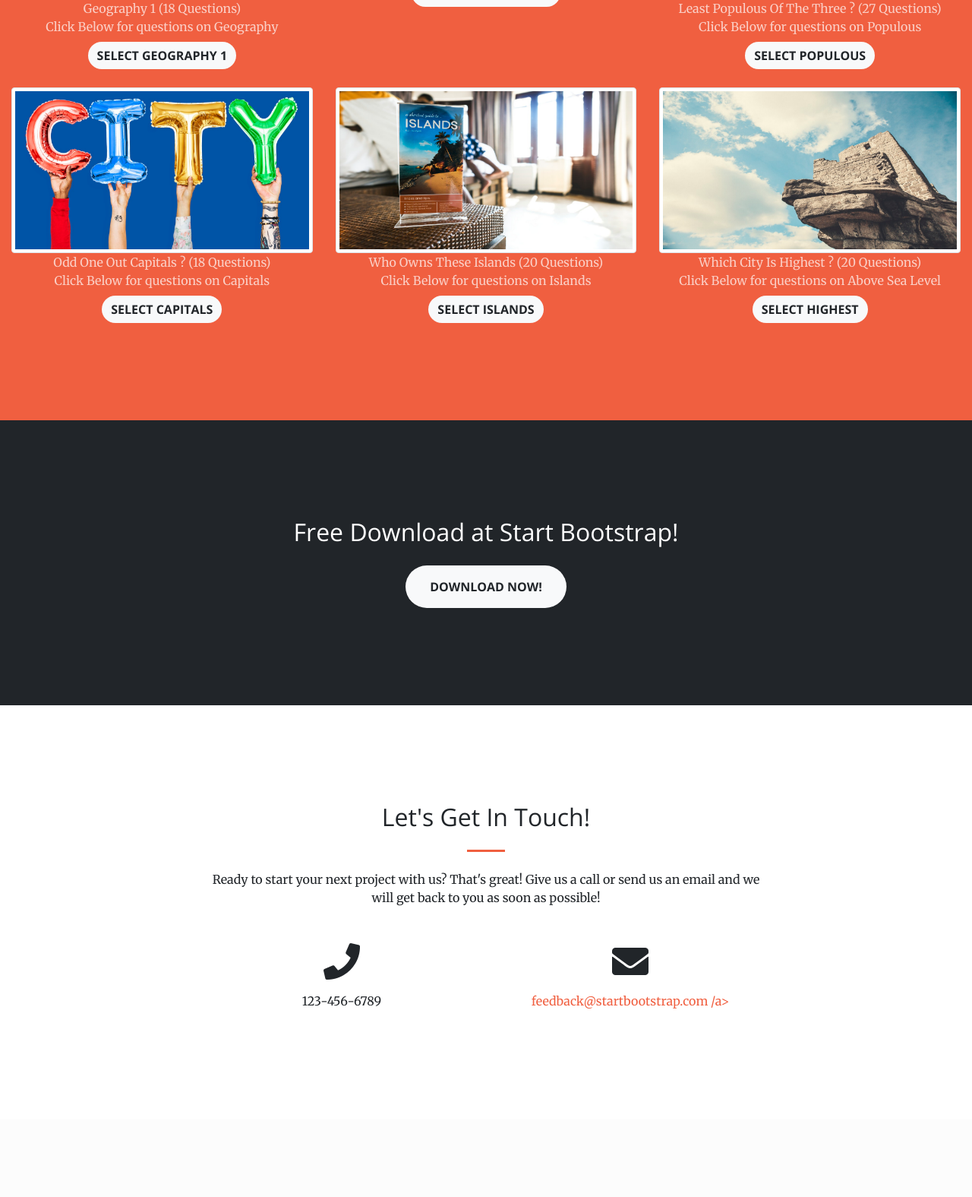
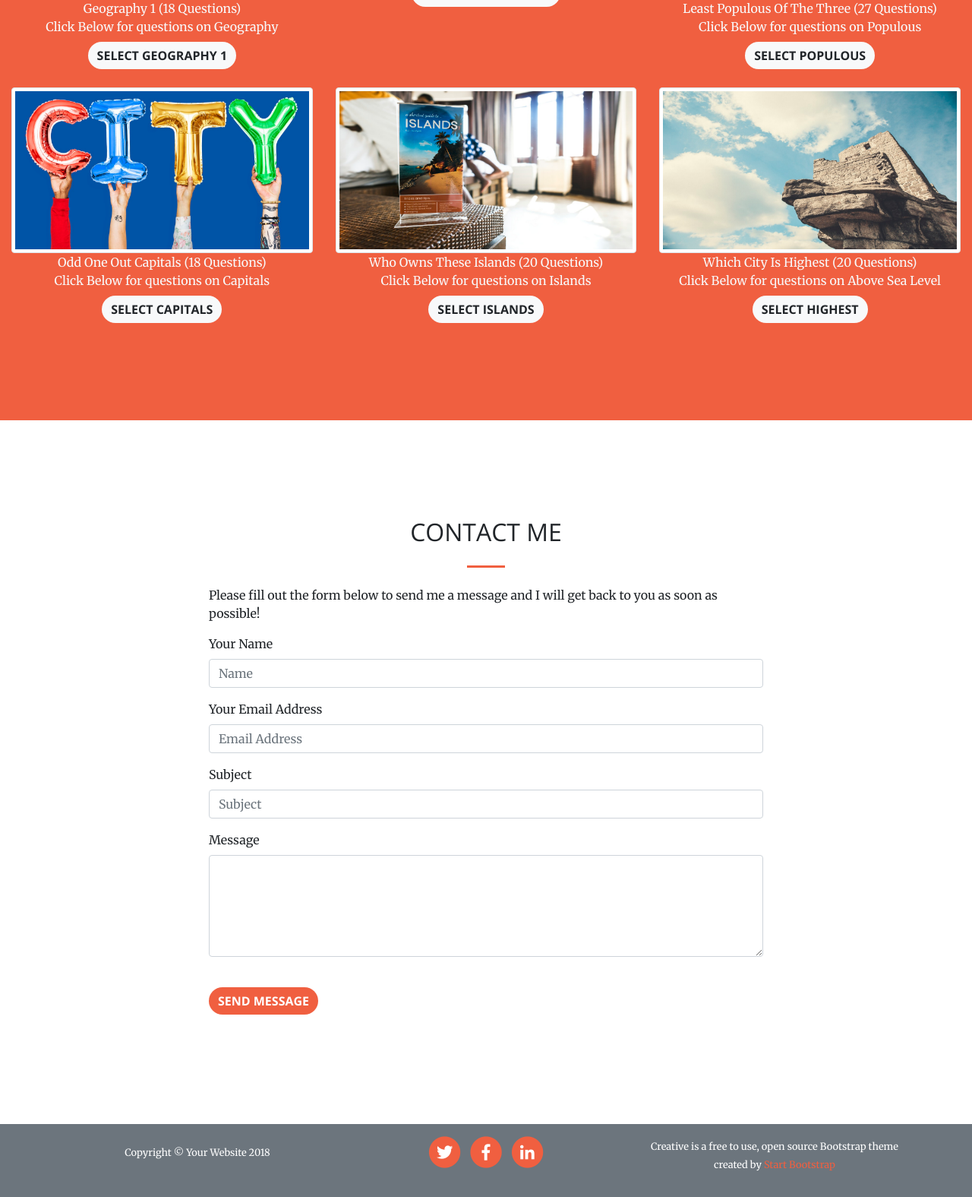
Before and after one commit to bennettpe/practical-python-website, a Flask app: page / in a window 1280 px wide. Shown: the part 2609-4184 px from the top of the page at 76% size. Before the commit the page ends 3936 px from the top, so only its background shows below. Run offline with Flask 2, Linux system fonts and the light colour scheme; some libraries are stand-ins or nearby versions.

Commit message:
added contact section and footer to base.html

```diff
--- a/templates/base.html
+++ b/templates/base.html
@@ -74,9 +74,9 @@
       <div class="container">
         <div class="row">
           <div class="col-lg-8 mx-auto text-center">
-            <h2 class="section-heading text-white"> FIND OUT MORE </h2>
+            <h2 class="section-heading text-light"> FIND OUT MORE </h2>
             <hr class="light my-4">
-            <p class="text-faded mb-4">
+            <p class="text-light mb-4">
             A web application game with questions about world geography </br>
             </br>
             There are six categories to choose from </br>
@@ -119,43 +119,43 @@
     <!-- Quiz Select Section -->
     <section class="bg-primary text-center" id="selectquiz">
       <div class="container-fluid">
-        <h2 class="section-heading text-white"> QUIZ SELECTION </h2>
+        <h2 class="section-heading text-light"> QUIZ SELECTION </h2>
         <hr class="light mx-auto">
        <div class="row">
 
          <div class="col-lg-4 col-sm-6 text-center">
            <img src="/static/img/portfolio/thumbnails/image-from-rawpixel-id-90517.jpg" alt="" class="rounded mx-auto img-thumbnail">
-           <p class="text-faded mb-2"> Geography 1 (18 Questions) </br> Click Below for questions on Geography </p>
+           <p class="text-light mb-2"> Geography 1 (18 Questions) </br> Click Below for questions on Geography </p>
            <button type ="button"  href="#geography1" class="btn btn-light btn-rounded js-scroll-trigger mb-4"> Select Geography 1 </button>
          </div>
 
          <div class="col-lg-4 col-sm-6 text-center">
            <img src="/static/img/portfolio/thumbnails/image-from-rawpixel-id-433915.jpg" alt="" class="rounded mx-auto img-thumbnail">
-           <p class="text-faded mb-2"> Geography 2 (18 Questions) </br> Click Below for questions on Geography </p>
+           <p class="text-light mb-2"> Geography 2 (18 Questions) </br> Click Below for questions on Geography </p>
            <button type ="button" href="#geography2" class="btn btn-light btn-rounded js-scroll-trigger mb-4"> Select Geography 2 </button>
          </div>
 
         <div class="col-lg-4 col-sm-6 text-center">
           <img src="/static/img/portfolio/thumbnails/image-from-rawpixel-id-90625.jpg" alt="" class="rounded mx-auto img-thumbnail">
-          <p class="text-faded mb-2"> Least Populous Of The Three ? (27 Questions) </br> Click Below for questions on Populous </p>
+          <p class="text-light mb-2"> Least Populous Of The Three (27 Questions) </br> Click Below for questions on Populous </p>
           <button type ="button" href="#populous" class="btn btn-light btn-rounded js-scroll-trigger mb-4">Select Populous </button>
          </div>
 
         <div class="col-lg-4 col-sm-6 text-center">
           <img src="/static/img/portfolio/thumbnails/image-from-rawpixel-id-442135.jpg" alt="" class="rounded mx-auto img-thumbnail">
-          <p class="text-faded mb-2"> Odd One Out Capitals ? (18 Questions) </br> Click Below for questions on Capitals </p>
+          <p class="text-light mb-2"> Odd One Out Capitals (18 Questions) </br> Click Below for questions on Capitals </p>
           <button type ="button" href="#capitals" class="btn btn-light btn-rounded js-scroll-trigger mb-0"> Select Capitals </button>
          </div>
 
         <div class="col-lg-4 col-sm-6 text-center">
           <img src="/static/img/portfolio/thumbnails/image-from-rawpixel-id-424508.jpg" alt="" class="rounded mx-auto img-thumbnail">
-          <p class="text-faded mb-2"> Who Owns These Islands (20 Questions) </br> Click Below for questions on Islands </p>
+          <p class="text-light mb-2"> Who Owns These Islands (20 Questions) </br> Click Below for questions on Islands </p>
           <button type ="button" href="#islands" class="btn btn-light btn-rounded js-scroll-trigger mb-0"> Select Islands </button>
         </div>
 
         <div class="col-lg-4 col-sm-6 text-center">
           <img src="/static/img/portfolio/thumbnails/image-from-rawpixel-id-431844.jpg" alt="" class="rounded mx-auto img-thumbnail">
-          <p class="text-faded mb-2"> Which City Is Highest ? (20 Questions) </br> Click Below for questions on Above Sea Level </p>
+          <p class="text-light mb-2"> Which City Is Highest (20 Questions) </br> Click Below for questions on Above Sea Level </p>
           <button type ="button" href="#highest" class="btn btn-light btn-rounded js-scroll-trigger mb-0"> Select Highest </button>
         </div>
 
@@ -163,38 +163,111 @@
       </div>
     </section>
 
-    <section class="bg-dark text-white">
-      <div class="container text-center">
-        <h2 class="mb-4"> Free Download at Start Bootstrap! </h2>
-        <a class="btn btn-light btn-xl sr-button" href="http://startbootstrap.com/template-overviews/creative/"> Download Now! </a>
+    <!-- Main Content -->
+    <section id="contact">
+     <div class="container">
+       <h2 class="section-heading text-center"> CONTACT ME </h2>
+       <hr class="dark my-4 ">
+      <div class="row">
+        <div class="col-lg-8 mx-auto">
+          <p> Please fill out the form below to send me a message and I will get back to you as soon as possible! </p>
+
+          <!-- Contact Form - Enter your email address on line 19 of the mail/contact_me.php file to make this form work. -->
+          <!-- WARNING: Some web hosts do not allow emails to be sent through forms to common mail hosts like Gmail or Yahoo. It's recommended that you use a private domain email address! -->
+          <!-- To use the contact form, your site must be on a live web host with PHP! The form will not work locally! -->
+          <form name="sentMessage" id="contactForm" novalidate>
+
+            <div class="control-group">
+              <div class="form-group floating-label-form-group controls">
+                <label> Your Name </label>
+                <input type="text" class="form-control" placeholder="Name" id="name" required data-validation-required-message="Please enter your name.">
+                <p class="help-block text-danger"> </p>
+              </div>
+            </div>
+
+            <div class="control-group">
+              <div class="form-group floating-label-form-group controls">
+                <label> Your Email Address </label>
+                <input type="email" class="form-control" placeholder="Email Address" id="email" required data-validation-required-message="Please enter your email address.">
+                <p class="help-block text-danger"> </p>
+              </div>
+            </div>
+
+            <div class="control-group">
+              <div class="form-group col-xs-12 floating-label-form-group controls">
+                <label> Subject </label>
+                <input type="subject" class="form-control" placeholder="Subject" id="subject" required data-validation-required-message="Please enter your subject.">
+                <p class="help-block text-danger"> </p>
+              </div>
+            </div>
+
+            <div class="control-group">
+              <div class="form-group floating-label-form-group controls">
+                <label> Message </label>
+                <textarea rows="5" class="form-control" placeholder="Message" id="message" required data-validation-required-message="Please enter your message."> </textarea>
+                <p class="help-block text-danger"> </p>
+              </div>
+            </div>
+            <br>
+            <div id="success"> </div>
+
+            <div class="form-group">
+              <button type="submit" class="btn btn-primary" id="sendMessageButton"> Send Message </button>
+            </div>
+
+          </form>
+        </div>
       </div>
+     </div>
     </section>
 
-    <section id="contact">
+    <!-- Footer -->
+    <footer id="footer" class="bg-secondary text-center text-white">
       <div class="container">
         <div class="row">
-          <div class="col-lg-8 mx-auto text-center">
-            <h2 class="section-heading"> Let's Get In Touch! </h2>
-            <hr class="my-4">
-            <p class="mb-5"> Ready to start your next project with us? That's great! Give us a call or send us an email and we will get back to you as soon as possible! </p>
+          <div class="col-md-4 my-4">
+            <span class="copyright"> <small> Copyright &copy; Your Website 2018 </small> </span>
           </div>
+
+          <div class="col-md-4 my-3">
+            <ul class="list-inline list-social">
+              <li class="list-inline-item social-twitter">
+                <a href="#">
+                  <span class="fa-stack fa-lg">
+                     <i class="fas fa-circle  fa-stack-2x">           </i>
+                     <i class="fab fa-twitter fa-stack-1x fa-inverse"></i>
+                  </span>
+                </a>
+              </li>
+
+              <li class="list-inline-item social-facebook">
+               <a href="#">
+                  <span class="fa-stack fa-lg">
+                     <i class="fas fa-circle     fa-stack-2x">           </i>
+                     <i class="fab fa-facebook-f fa-stack-1x fa-inverse"></i>
+                  </span>
+                </a>
+              </li>
+
+              <li class="list-inline-item social-linkedin">
+                <a href="#">
+                  <span class="fa-stack fa-lg">
+                     <i class="fas fa-circle      fa-stack-2x">           </i>
+                     <i class="fab fa-linkedin-in fa-stack-1x fa-inverse"></i>
+                  </span>
+                </a>
+              </li>
+            </ul>
+          </div>
+
+          <div class="col-md-4 my-3">
+            <p> <small> Creative is a free to use, open source Bootstrap theme created by
+               <a href="http://startbootstrap.com"> Start Bootstrap </small> </a> </p>
+          </div>
+
         </div>
-
-        <div class="row">
-          <div class="col-lg-4 ml-auto text-center">
-            <i class="fas fa-phone fa-3x mb-3 sr-contact-1"></i>
-            <p>123-456-6789</p>
-          </div>
-          <div class="col-lg-4 mr-auto text-center">
-            <i class="fas fa-envelope fa-3x mb-3 sr-contact-2"></i>
-            <p>
-              <a href="mailto:your-email@your-domain.com"> feedback@startbootstrap.com /a>
-            </p>
-          </div>
-        </div>
-
       </div>
-    </section>
+    </footer>
 
     <!-- JQuery minified Javascript file (v3.3.1)         --> <script src="{{ url_for('static', filename='vendor/jquery/jquery.min.js') }}">                        </script>
     <!-- Bootstrap core JavaScript minified file (v4.1.3) --> <script src="{{ url_for('static', filename='vendor/bootstrap/js/bootstrap.bundle.min.js') }}">        </script>
```
Also changed, not shown: static/css/my-creative.css (+21 -0 lines).
